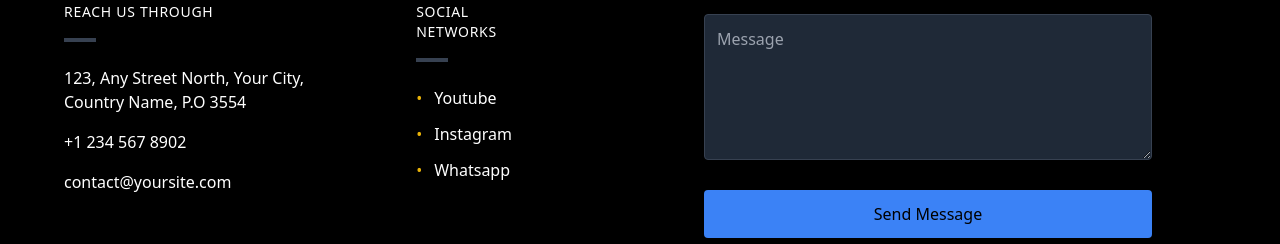
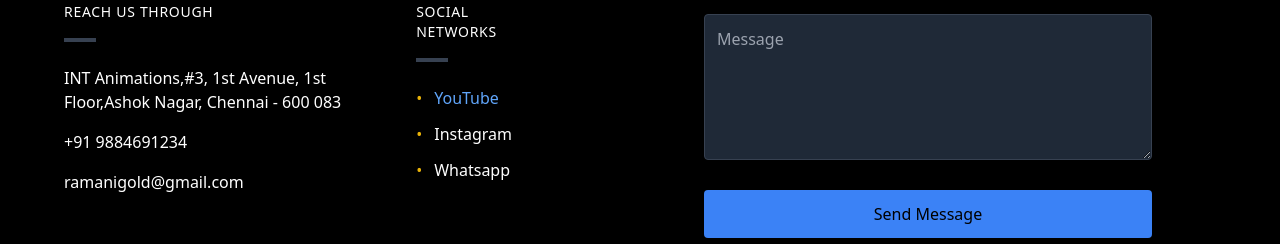
Before and after one commit to DreamCaptureEnt/Company-site, a React (Vite) app: page / in a window 1280 px wide. Shown: the part 3509-3753 px from the top of the page. Built offline with nearby package versions, Linux system fonts and the light colour scheme; a web font is replaced by a local one.

Commit message:
Update Contact.jsx
dk

```diff
--- a/src/sections/Contact.jsx
+++ b/src/sections/Contact.jsx
@@ -56,13 +56,13 @@ const ContactPage = () => {
               <h3 className="uppercase text-sm tracking-wider mb-4">Reach us through</h3>
               <div className="w-8 h-1 bg-gray-700 mb-6"></div>
               <div className="flex items-start mb-4">
-                <p>123, Any Street North, Your City, Country Name, P.O 3554</p>
+                <p>INT Animations,#3, 1st Avenue, 1st Floor,Ashok Nagar, Chennai - 600 083</p>
               </div>
               <div className="flex items-start mb-4">
-                <p>+1 234 567 8902</p>
+                <p>+91 9884691234</p>
               </div>
               <div className="flex items-start">
-                <p>contact@yoursite.com</p>
+                <p>ramanigold@gmail.com</p>
               </div>
             </div>
             <div>
@@ -72,7 +72,14 @@ const ContactPage = () => {
 
               <div className="flex items-center mb-3">
                 <div className="text-yellow-500 mr-3">•</div>
-                <p>Youtube</p>
+                <a
+                  href="https://www.youtube.com/@INTMedia"
+                  target="_blank"
+                  rel="noopener noreferrer"
+                  className="text-blue-400 hover:underline"
+                >
+                  YouTube
+                </a>
               </div>
 
               <div className="flex items-center mb-3">
```
